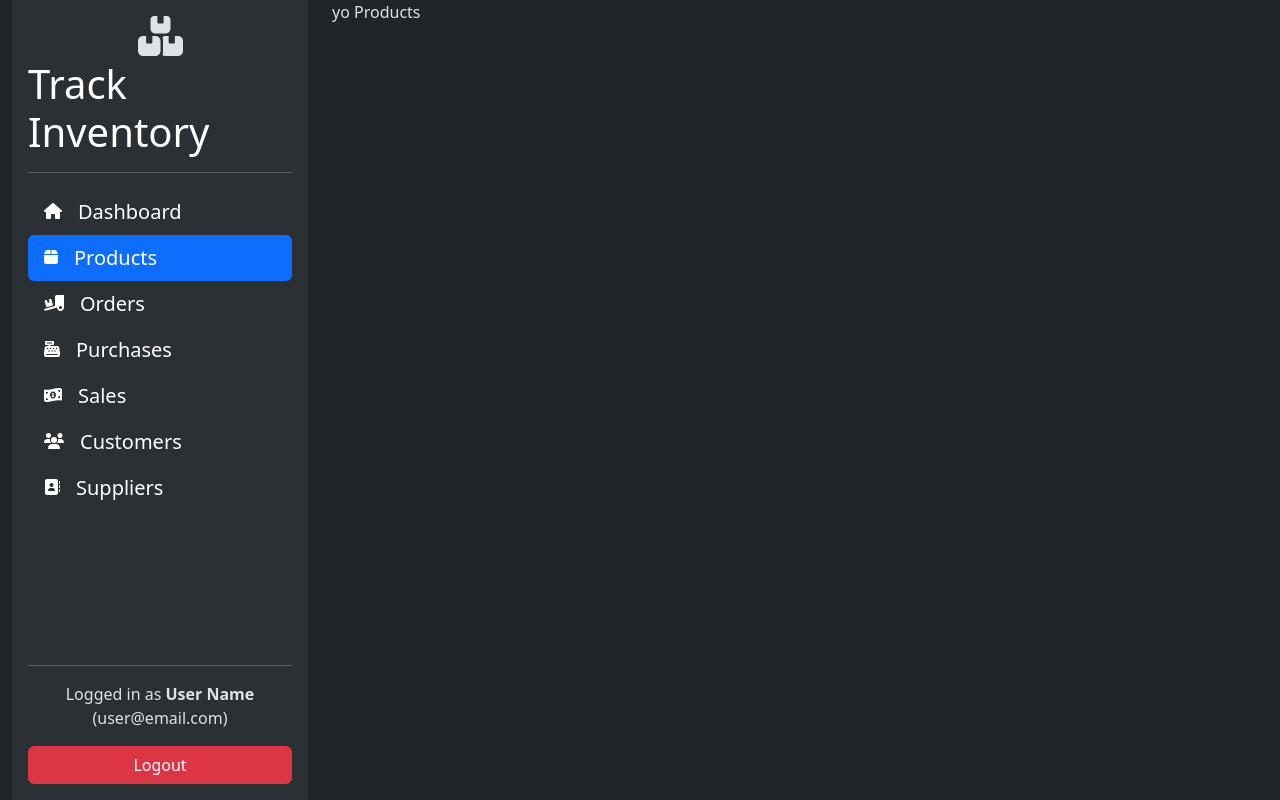
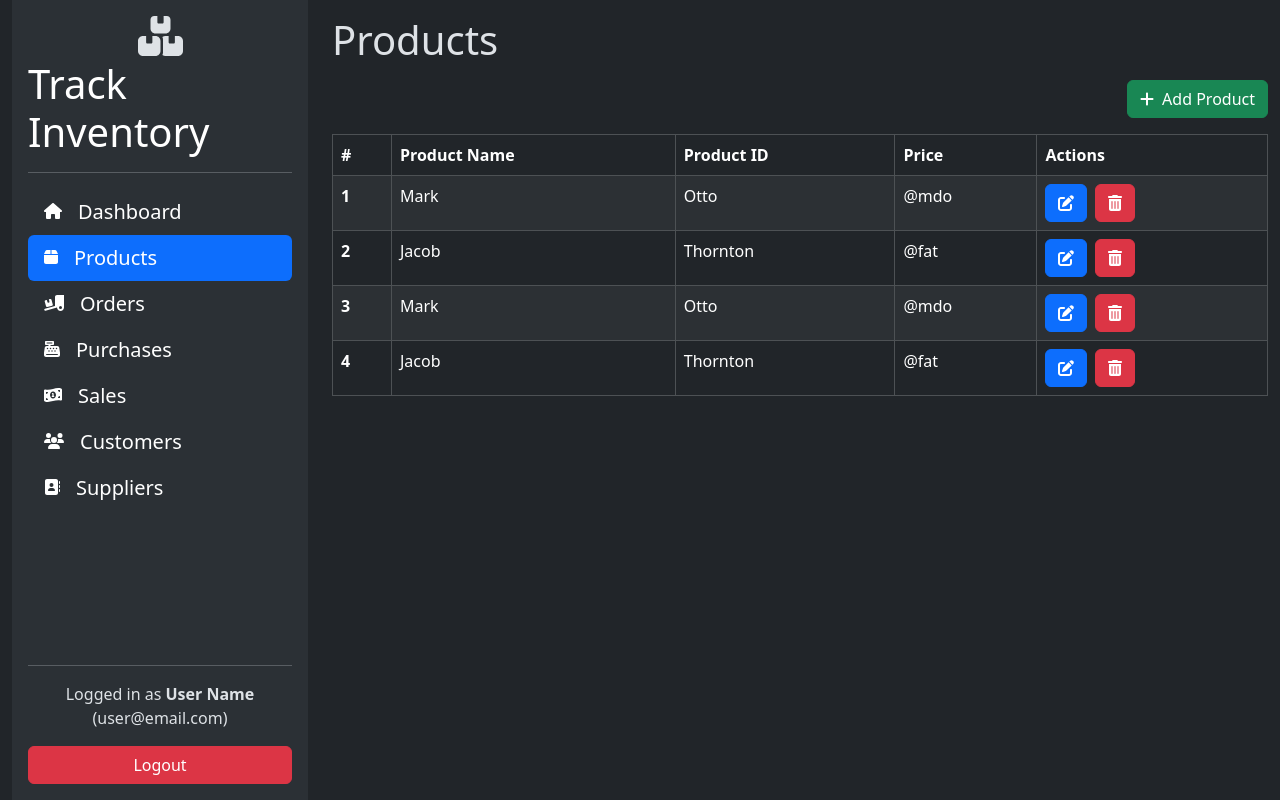
Before and after one commit to raggzy271/InventoryFrontend, a React (Create React App) app: page /track/products in a window 1280 px wide. Built offline with nearby package versions, Linux system fonts and the light colour scheme.

Commit message:
Product Listing, Add Modal UI

```diff
--- /dev/null
+++ b/src/components/track/modals/ProductModal.js
@@ -0,0 +1,67 @@
+import React, { useState } from 'react';
+import { Modal, Button, Form } from 'react-bootstrap';
+
+export function AddProductModal({ show, onHide, onAdd }) {
+  const [name, setName] = useState('');
+  const [price, setPrice] = useState('');
+
+  const handleAddClick = () => {
+    // Validate input
+    if (!name || !price) {
+      alert('Please enter both name and price.');
+      return;
+    }
+
+    // Create a new product object
+    const newProduct = {
+      name,
+      price: parseFloat(price),
+    };
+
+    // Call the onAdd function with the new product
+    onAdd(newProduct);
+
+    // Clear input fields
+    setName('');
+    setPrice('');
+
+    // Hide the modal
+    onHide();
+  };
+
+  return (
+    <Modal show={show} onHide={onHide} centered>
+      <Modal.Header closeButton>
+        <Modal.Title>Add Product</Modal.Title>
+      </Modal.Header>
+      <Modal.Body>
+        <Form>
+          <Form.Group className="mb-2">
+            <Form.Label>Product Name</Form.Label>
+            <Form.Control
+              type="text"
+              value={name}
+              onChange={(e) => setName(e.target.value)}
+            />
+          </Form.Group>
+          <Form.Group>
+            <Form.Label>Product Price</Form.Label>
+            <Form.Control
+              type="number"
+              value={price}
+              onChange={(e) => setPrice(e.target.value)}
+            />
+          </Form.Group>
+        </Form>
+      </Modal.Body>
+      <Modal.Footer>
+        <Button variant="secondary" onClick={onHide}>
+          Close
+        </Button>
+        <Button variant="success" onClick={handleAddClick}>
+          Add Product
+        </Button>
+      </Modal.Footer>
+    </Modal>
+  );
+}
--- a/src/pages/Track.js
+++ b/src/pages/Track.js
@@ -1,6 +1,6 @@
 import React from 'react';
 import { Container, Row, Col } from 'react-bootstrap';
-import Sidebar from '../components/Sidebar';
+import Sidebar from '../components/track/Sidebar';
 import { Outlet, useNavigate } from 'react-router-dom';
 
 function Track() {
@@ -17,7 +17,7 @@ function Track() {
                 <Col md={3}>
                     <Sidebar />
                 </Col>
-                <Col md={9}>
+                <Col md={9} className="py-3">
                     <Outlet />
                 </Col>
             </Row>
--- a/src/pages/track/Products.js
+++ b/src/pages/track/Products.js
@@ -1,6 +1,76 @@
+import { faEdit, faPlus, faTrashAlt } from "@fortawesome/free-solid-svg-icons";
+import { FontAwesomeIcon } from "@fortawesome/react-fontawesome";
+import { Button } from "react-bootstrap";
+import { AddProductModal } from "../../components/track/modals/ProductModal";
+import { useState } from "react";
+
 function Products() {
+    const [showModal, setShowModal] = useState(false);
+
+    const handleAddProduct = (newProduct) => {
+        console.log(newProduct)
+    };
+
     return (
-        <p>yo Products</p>
+        <main>
+            <h2 class="display-6 mb-3">Products</h2>
+            <Button variant="success" className="mb-3 d-block" style={{ marginLeft: 'auto' }} onClick={() => setShowModal(true)}>
+                <FontAwesomeIcon icon={faPlus} className="me-2" />Add Product
+            </Button>
+            <table class="table table-dark table-striped table-hover table-bordered">
+                <thead>
+                    <tr>
+                        <th scope="col">#</th>
+                        <th scope="col">Product Name</th>
+                        <th scope="col">Product ID</th>
+                        <th scope="col">Price</th>
+                        <th scope="col">Actions</th>
+                    </tr>
+                </thead>
+                <tbody>
+                    <tr>
+                        <th scope="row">1</th>
+                        <td>Mark</td>
+                        <td>Otto</td>
+                        <td>@mdo</td>
+                        <td><div className="d-flex align-item-center">
+                            <button type="button" className="btn btn-primary me-2" title="Edit Product"><FontAwesomeIcon icon={faEdit} /></button>
+                            <button type="button" className="btn btn-danger" title="Delete Product"><FontAwesomeIcon icon={faTrashAlt} /></button>
+                        </div></td>
+                    </tr>
+                    <tr>
+                        <th scope="row">2</th>
+                        <td>Jacob</td>
+                        <td>Thornton</td>
+                        <td>@fat</td>
+                        <td><div className="d-flex align-item-center">
+                            <button type="button" className="btn btn-primary me-2" title="Edit Product"><FontAwesomeIcon icon={faEdit} /></button>
+                            <button type="button" className="btn btn-danger" title="Delete Product"><FontAwesomeIcon icon={faTrashAlt} /></button>
+                        </div></td>
+                    </tr><tr>
+                        <th scope="row">3</th>
+                        <td>Mark</td>
+                        <td>Otto</td>
+                        <td>@mdo</td>
+                        <td><div className="d-flex align-item-center">
+                            <button type="button" className="btn btn-primary me-2" title="Edit Product"><FontAwesomeIcon icon={faEdit} /></button>
+                            <button type="button" className="btn btn-danger" title="Delete Product"><FontAwesomeIcon icon={faTrashAlt} /></button>
+                        </div></td>
+                    </tr>
+                    <tr>
+                        <th scope="row">4</th>
+                        <td>Jacob</td>
+                        <td>Thornton</td>
+                        <td>@fat</td>
+                        <td><div className="d-flex align-item-center">
+                            <button type="button" className="btn btn-primary me-2" title="Edit Product"><FontAwesomeIcon icon={faEdit} /></button>
+                            <button type="button" className="btn btn-danger" title="Delete Product"><FontAwesomeIcon icon={faTrashAlt} /></button>
+                        </div></td>
+                    </tr>
+                </tbody>
+            </table>
+            <AddProductModal show={showModal} onHide={() => setShowModal(false)} onAdd={handleAddProduct} />
+        </main>
     );
 }
 
```
Also changed, not shown: src/components/track/Sidebar.js (renamed from src/components/Sidebar.js).
